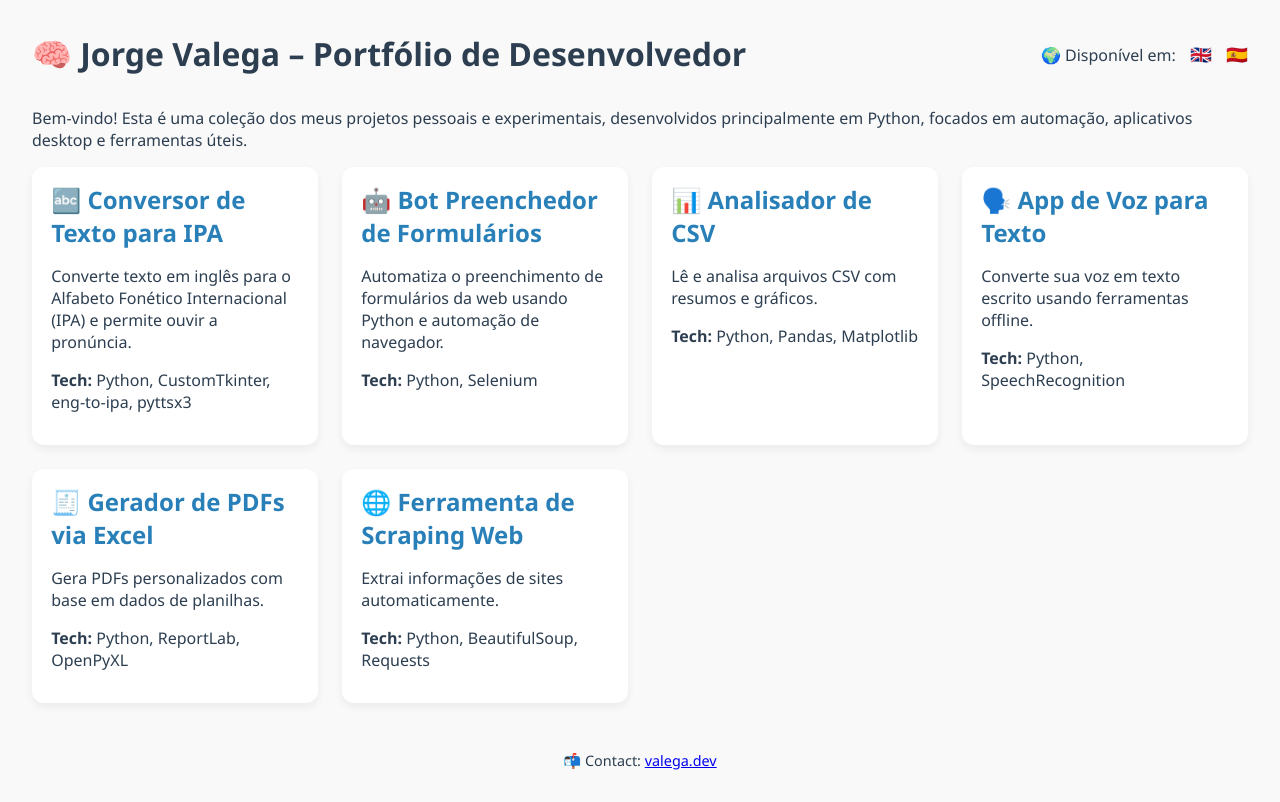
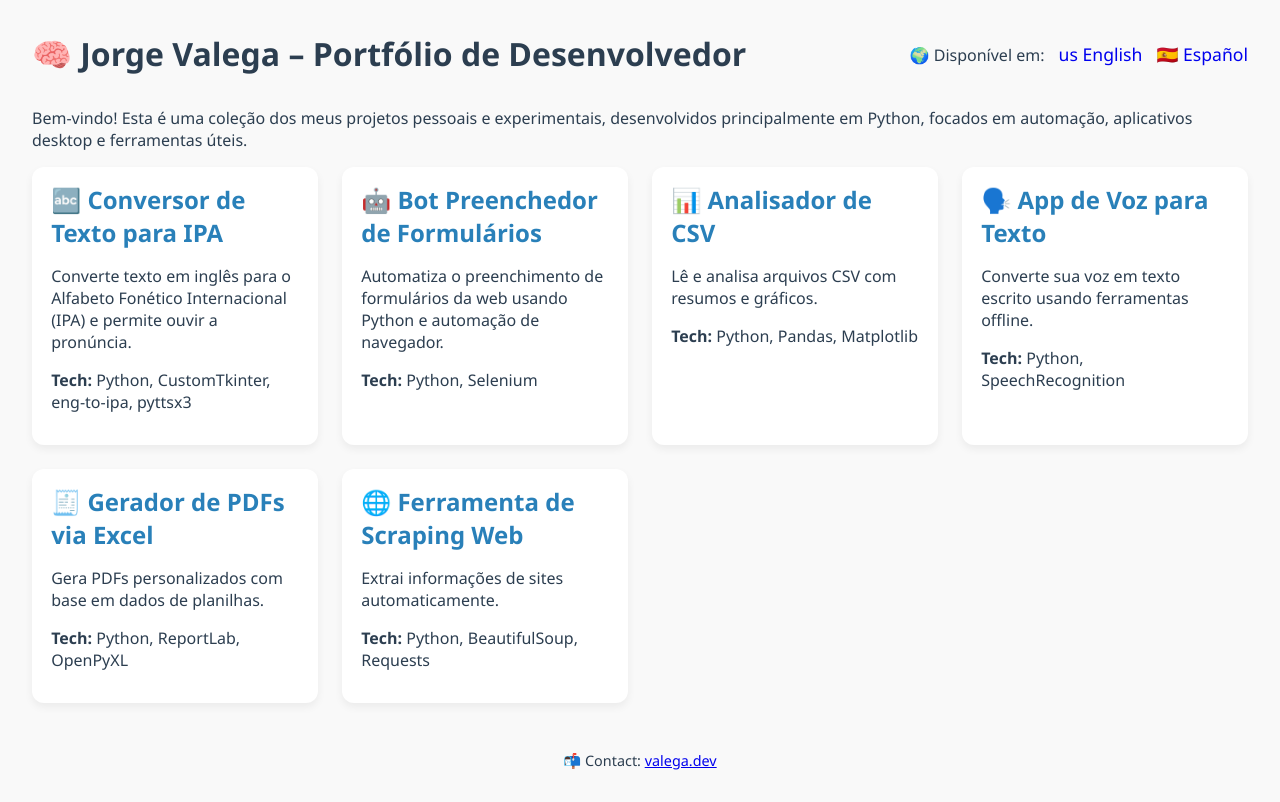
Before and after one commit to jorgevalega/jorgevalega, a plain HTML site: page docs/index.pt.html in a window 1280 px wide. Drawn offline with Linux system fonts and the light colour scheme.

Commit message:
Update index.pt.html
Update index.pt.html

```diff
--- a/docs/index.pt.html
+++ b/docs/index.pt.html
@@ -68,8 +68,8 @@
     <h1>🧠 Jorge Valega – Portfólio de Desenvolvedor</h1>
     <div class="lang-switch">
       🌍 Disponível em:
-      <a href="index.html">🇬🇧</a>
-      <a href="index.es.html">🇪🇸</a>
+      <a href="index.html">us English</a>
+      <a href="index.es.html">🇪🇸 Español</a>
     </div>
   </header>
   <p>Bem-vindo! Esta é uma coleção dos meus projetos pessoais e experimentais, desenvolvidos principalmente em Python, focados em automação, aplicativos desktop e ferramentas úteis.</p>
```
